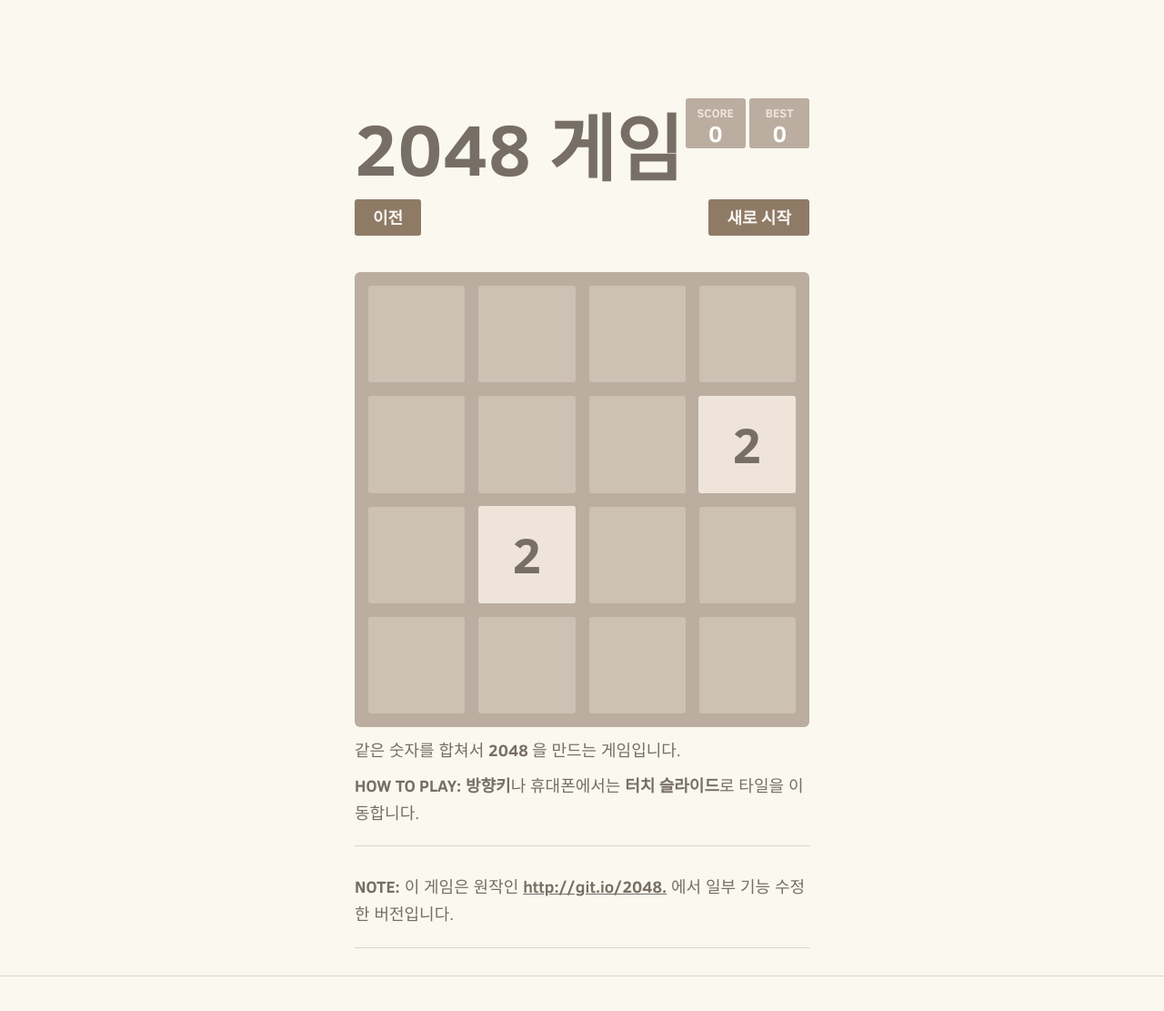
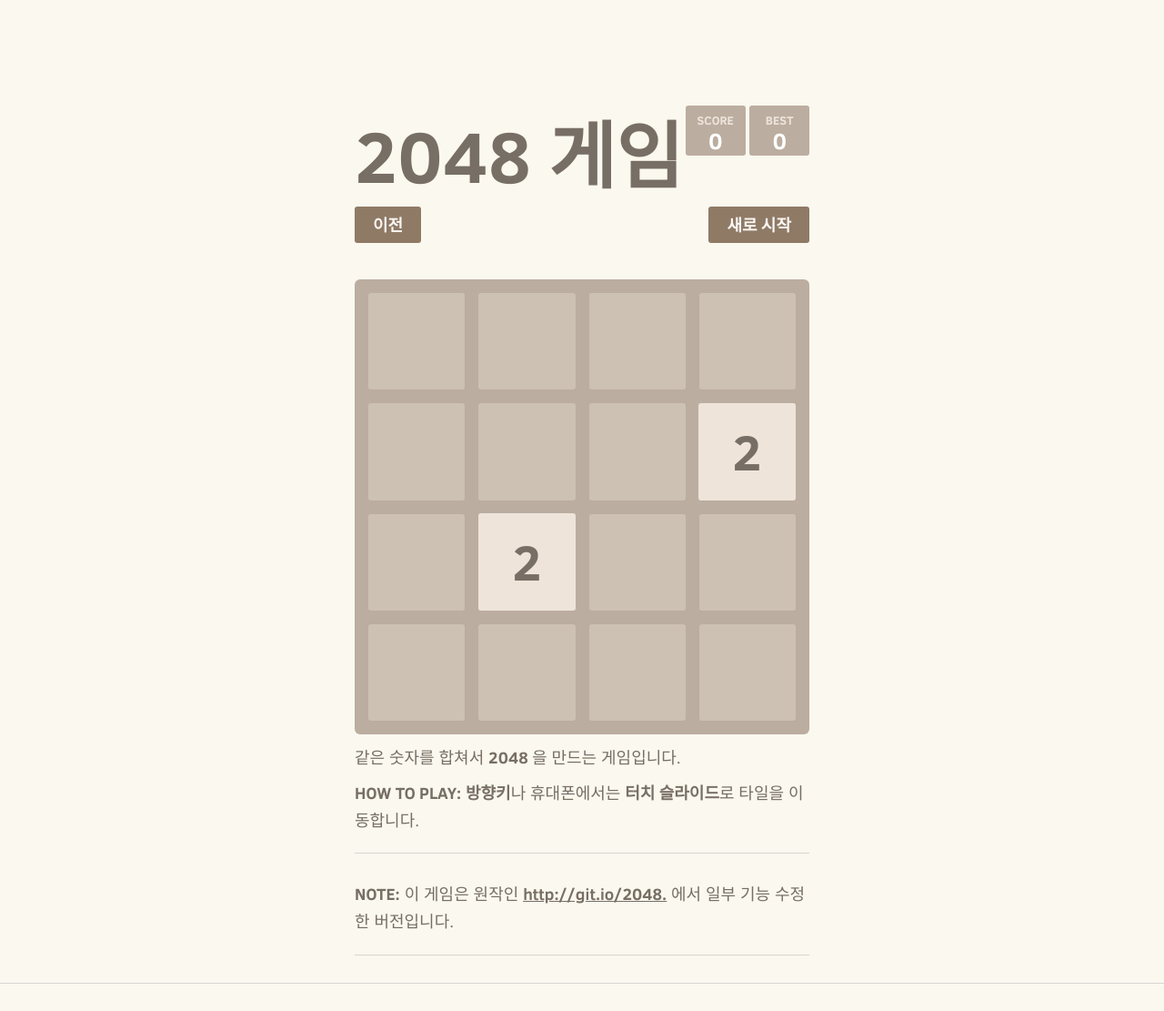
Before and after one commit to 10000lab/10000lab.github.io, a Jekyll site: the page built from games/2048/index.md, in a window 1280 px wide. Shown: the whole page at 91% size. Built offline with Jekyll 4.4.1, drawn with Linux system fonts in a browser that asks for light colours.

```diff
--- a/games/2048/index.md
+++ b/games/2048/index.md
@@ -32,7 +32,7 @@ layout: none
 <body>
   <div class="container">
     <!-- blog.tinkhub.com Fixed Size -->
-    <div>
+    <div style="margin-bottom:8px">
       <ins class="adsbygoogle"
           style="display:inline-block;width:480px;height:90px"
           data-ad-client="{{ site.google_adsense.id }}"
```
Also changed, not shown: other parts of games/2048/index.md (+1 -1 lines).
